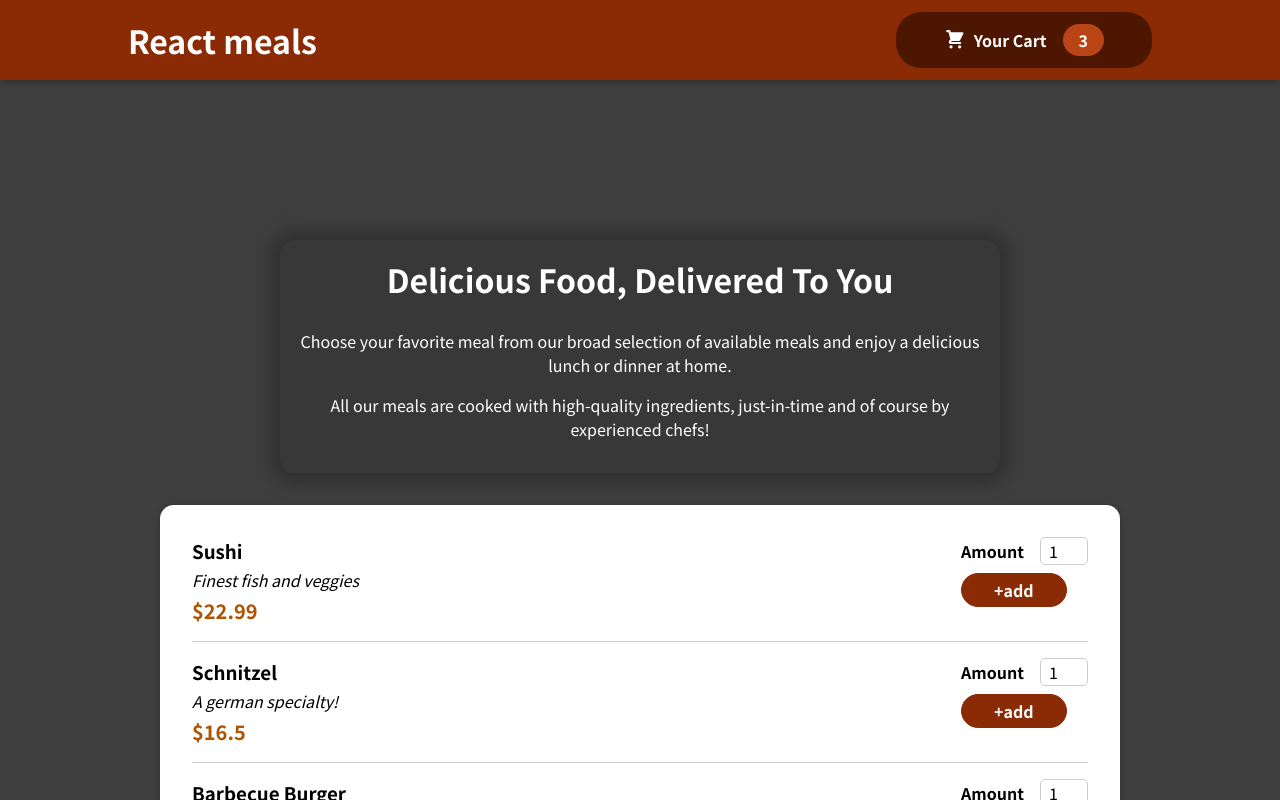
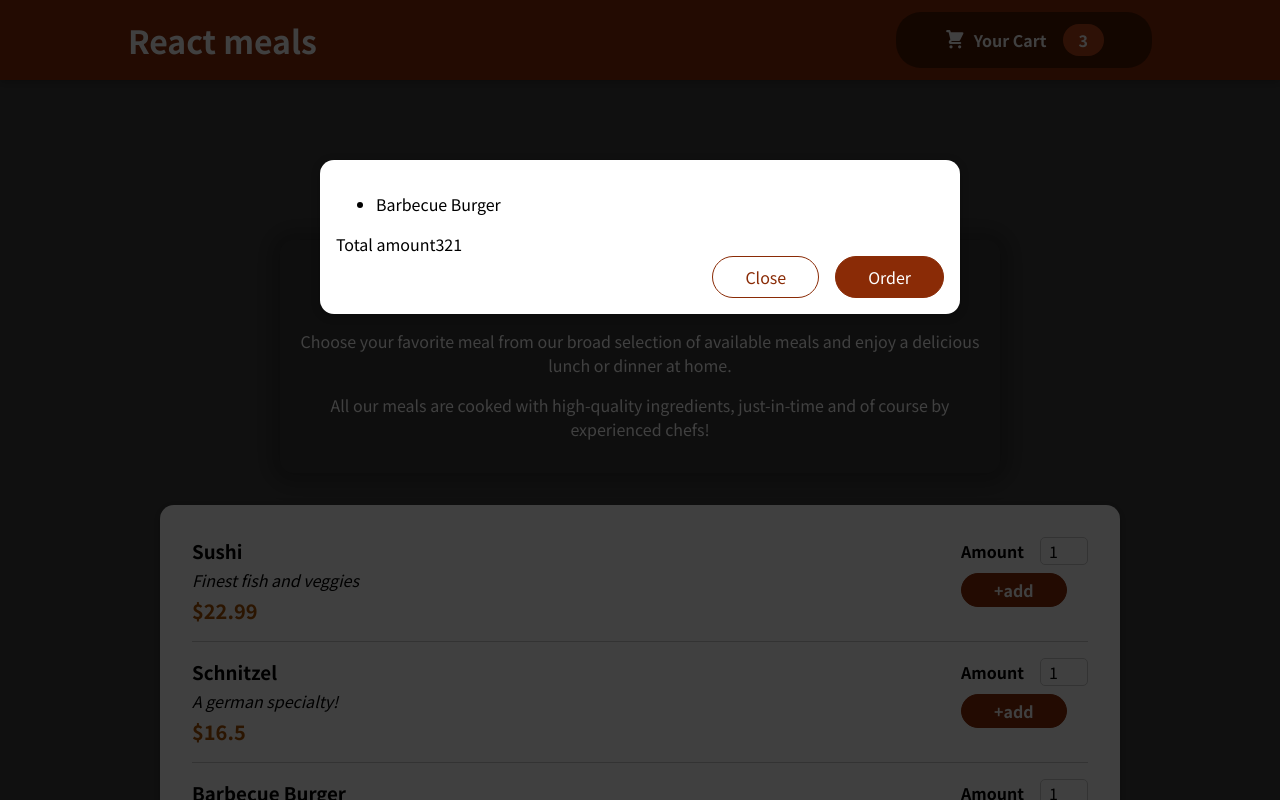
Before and after one commit to tellefk/reactyTime, a React (Create React App) app: page / in a window 1280 px wide. Shown: the top 800 px of the page. Built offline with nearby package versions, Linux system fonts and the light colour scheme.

Commit message:
modal state is next!

```diff
--- a/public/index.html
+++ b/public/index.html
@@ -28,6 +28,7 @@
   </head>
   <body>
     <noscript>You need to enable JavaScript to run this app.</noscript>
+    <div id="overlays"></div>
     <div id="root"></div>
     <!--
       This HTML file is a template.
--- a/src/App.js
+++ b/src/App.js
@@ -1,15 +1,15 @@
 import { Fragment } from "react"
-
+import Cart from "./components/Cart/Cart"
 import Header from "./components/Layout/Header"
 import Meals from "./components/Meals/Meals"
 function App() {
   return (
     <Fragment>
-      <Header>
-      </Header>
-      <Meals>
-
-      </Meals>
+      <Cart/>
+      <Header/>
+      <main>
+        <Meals />
+      </main>
     </Fragment>)
 }
 
--- a/src/components/Cart/Cart.js
+++ b/src/components/Cart/Cart.js
@@ -1,5 +1,7 @@
 
-import classes from "./Card.module.css"
+import classes from "./Cart.module.css"
+
+import Modal from "../UI/Modal"
 
 const Cart = (props) => {
     const cartItems = <ul>{[
@@ -7,27 +9,22 @@
             id: 'm3',
             name: 'Barbecue Burger',
             description: 'American, raw, meaty',
-            price: 12.99,
-        }, {
-            id: 'm3',
-            name: 'Barbecue Burger',
-            description: 'American, raw, meaty',
-            price: 12.99,
+            price: 12.99
         }].map(item=><li> {item.name}</li>)}
         </ul>
 
     return (
-        <div>
+        <Modal>
             {cartItems}
             <div>
                 <span>Total amount</span>
                 <span>321</span>
             </div>
             <div className={classes.actions}>
-                <button className={classes["button-alt"]}>Close</button>
+                <button className={classes["button--alt"]}>Close</button>
                 <button className={classes.button}>Order</button>
             </div>
-        </div>
+        </Modal>
 
     )
 
--- a/src/components/UI/Modal.js
+++ b/src/components/UI/Modal.js
@@ -0,0 +1,38 @@
+import classes from "./Modal.module.css"
+import { Fragment } from "react"
+import ReactDom from "react-dom"
+const Backdrop = props => {
+    return (<div className={classes.backdrop}></div>)
+
+}
+
+
+const ModalOverlay = props => {
+    return (<div className={classes.modal}>
+        <div className={classes.modalOverlay}>{props.children}</div>
+    </div>)
+}
+
+const protalElement = document.getElementById("overlays") //need to change in public => index.html with new div id="overlays"
+const Modal = props => {
+        return (
+            <Fragment>
+                {ReactDom.createPortal(<Backdrop/>,protalElement)}
+                {ReactDom.createPortal(<ModalOverlay>{props.children}</ModalOverlay>,protalElement)}
+            </Fragment>)
+
+    }
+
+
+// When we dont use portal
+// const Modal = props => {
+//     return (
+//         <Fragment>
+//             <Backdrop />
+//             <ModalOverlay {props.children}/>
+//         </Fragment>)
+
+// }
+
+
+export default Modal
```
Also changed, not shown: src/components/t.txt (deleted), 1 other file (tests, documents, lock files or other folders).
